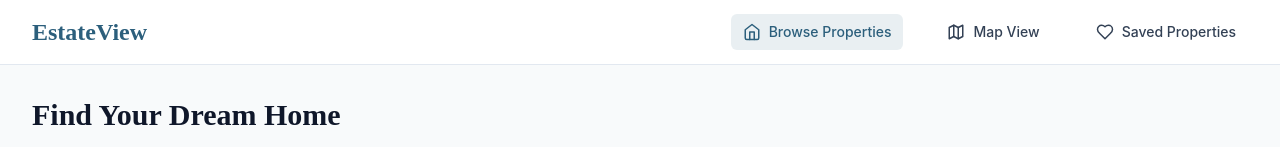
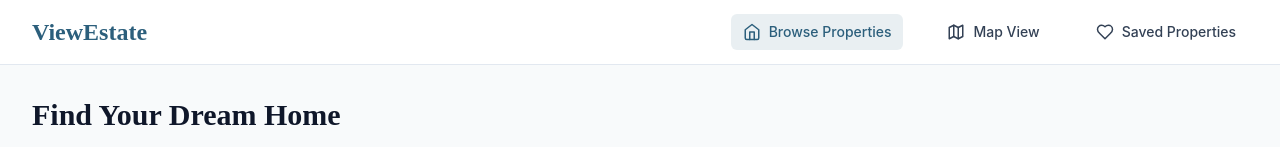
Before and after one commit to apper-canvas/estateview-sensor-monitor, a React (Vite) app: page / in a window 1280 px wide. Shown: the top 147 px of the page. Built offline with nearby package versions, Linux system fonts and the light colour scheme.

Commit message:
Change application name from EstateView to ViewEstate in header and package.json

```diff
--- a/package.json
+++ b/package.json
@@ -1,5 +1,5 @@
 {
-  "name": "estateview",
+  "name": "viewestate",
   "private": true,
   "version": "0.0.0",
   "type": "module",
--- a/src/Layout.jsx
+++ b/src/Layout.jsx
@@ -19,9 +19,9 @@ const Layout = () => {
         <div className="max-w-7xl mx-auto px-4 sm:px-6 lg:px-8">
           <div className="flex items-center justify-between h-16">
             {/* Logo */}
-            <div className="flex items-center">
+<div className="flex items-center">
               <div className="flex-shrink-0">
-                <h1 className="text-2xl font-display font-bold text-primary">EstateView</h1>
+                <h1 className="text-2xl font-display font-bold text-primary">ViewEstate</h1>
               </div>
             </div>
 
```
